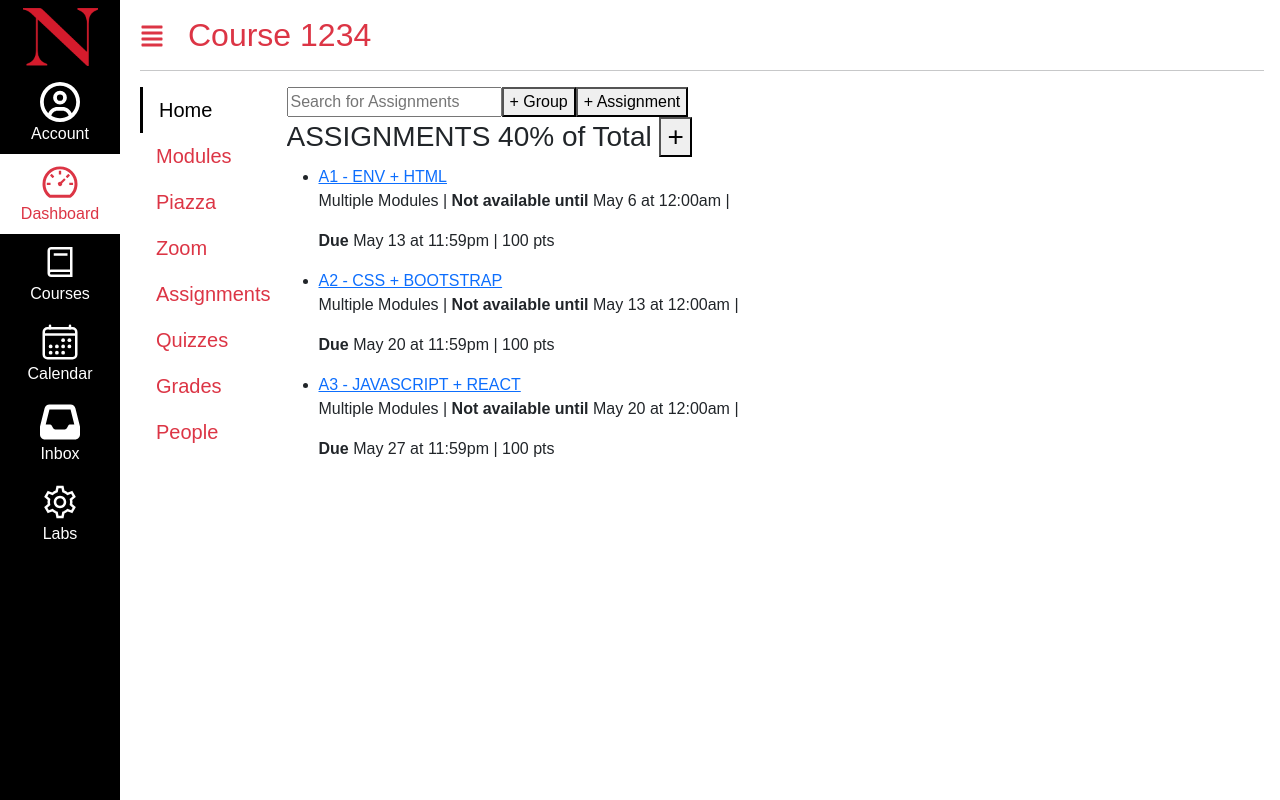
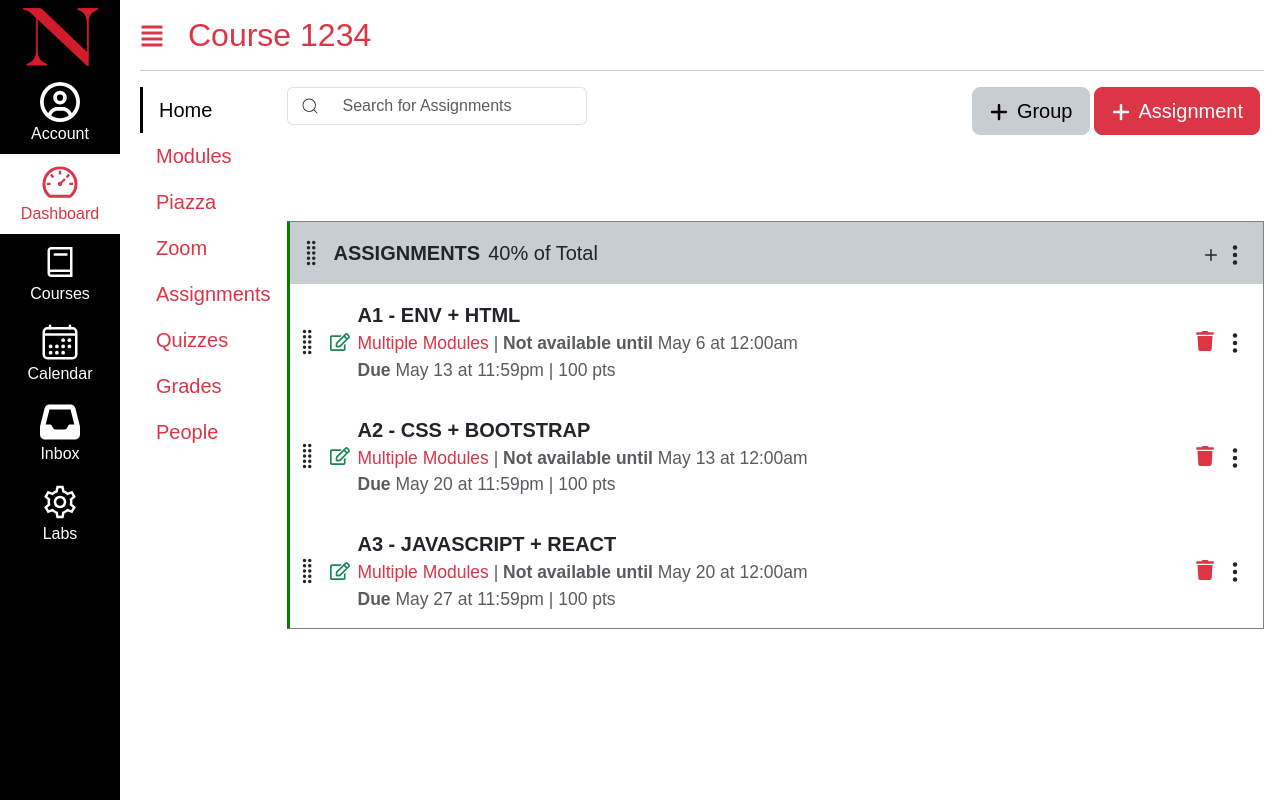
Before and after one commit to Connor-Karr/kambaz-next-js, a Next.js app: page /courses/1234/assignments in a window 1280 px wide. Built offline with nearby package versions, Linux system fonts and the light colour scheme.

Commit message:
Finished all of 2.5

```diff
--- /dev/null
+++ b/app/(kambaz)/courses/[cid]/assignments/AssignmentControlButtons.tsx
@@ -0,0 +1,11 @@
+import { IoEllipsisVertical } from "react-icons/io5";
+import { FaTrash } from "react-icons/fa";
+
+export default function AssignmentControlButtons() {
+  return (
+    <div className="float-end">
+      <FaTrash className="text-danger me-2 mb-1" />
+      <IoEllipsisVertical className="fs-4" />
+    </div>
+  );
+}
--- /dev/null
+++ b/app/(kambaz)/courses/[cid]/assignments/AssignmentsControls.tsx
@@ -0,0 +1,40 @@
+import { FaPlus } from "react-icons/fa6";
+import { CiSearch } from "react-icons/ci";
+import { Button } from "react-bootstrap";
+
+export default function AssignmentsControls() {
+  return (
+    <div id="wd-assignments-controls" className="text-nowrap">
+      <Button
+        variant="danger"
+        size="lg"
+        className="me-1 float-end"
+        id="wd-add-assignment"
+      >
+        <FaPlus className="position-relative me-2" style={{ bottom: "1px" }} />
+        Assignment
+      </Button>
+
+      <Button
+        variant="secondary"
+        size="lg"
+        className="me-1 float-end"
+        id="wd-add-assignment-group"
+      >
+        <FaPlus className="position-relative me-2" style={{ bottom: "1px" }} />
+        Group
+      </Button>
+
+      <div className="input-group" style={{ width: "300px" }}>
+        <span className="input-group-text bg-white border-end-0">
+          <CiSearch className="fs-5" />
+        </span>
+        <input
+          id="wd-search-assignment"
+          className="form-control border-start-0"
+          placeholder="Search for Assignments"
+        />
+      </div>
+    </div>
+  );
+}
--- a/app/(kambaz)/courses/[cid]/assignments/page.tsx
+++ b/app/(kambaz)/courses/[cid]/assignments/page.tsx
@@ -1,39 +1,104 @@
 import Link from "next/link";
+import { BsGripVertical, BsPlus } from "react-icons/bs";
+import { IoEllipsisVertical } from "react-icons/io5";
+import { FaRegEdit } from "react-icons/fa";
+import { ListGroup, ListGroupItem } from "react-bootstrap";
+import AssignmentsControls from "./AssignmentsControls";
+import AssignmentControlButtons from "./AssignmentControlButtons";
+
 export default function Assignments() {
   return (
     <div id="wd-assignments">
-        <input placeholder="Search for Assignments"
-               id="wd-search-assignment" />
-        <button id="wd-add-assignment-group">+ Group</button>
-        <button id="wd-add-assignment">+ Assignment</button>
-        <h3 id="wd-assignments-title">
-          ASSIGNMENTS 40% of Total <button>+</button> </h3>
-        <ul id="wd-assignment-list">
-          <li className="wd-assignment-list-item">
-            <Link href="/courses/1234/assignments/123"
-               className="wd-assignment-link" >
+      <AssignmentsControls />
+      <br />
+      <br />
+      <br />
+      <br />
+
+      <ListGroup className="rounded-0" id="wd-assignment-list">
+        <ListGroupItem className="wd-assignment-list-item p-0 mb-5 fs-5 border-gray">
+          <div className="wd-title p-3 ps-2 bg-secondary d-flex align-items-center">
+            <BsGripVertical className="me-2 fs-3" />
+            <strong>ASSIGNMENTS</strong>
+            <span className="ms-2">40% of Total</span>
+            <div className="ms-auto">
+              <BsPlus className="fs-4" />
+              <IoEllipsisVertical className="fs-4" />
+            </div>
+          </div>
+
+          <ListGroup className="rounded-0">
+            <ListGroupItem className="wd-assignment-list-item p-3 ps-1 border border-0">
+              <div className="d-flex align-items-center">
+                <BsGripVertical className="me-2 fs-3" />
+                <FaRegEdit className="me-2 fs-5 text-success" />
+                <div className="flex-grow-1">
+                  <Link
+                    href="/courses/1234/assignments/123"
+                    className="wd-assignment-link fw-bold text-dark text-decoration-none"
+                  >
                     A1 - ENV + HTML
                   </Link>
-            <p>Multiple Modules | <strong>Not available until</strong> May 6 at 12:00am |</p>
-            <p><strong>Due</strong> May 13 at 11:59pm | 100 pts</p>
-          </li>
-          <li className="wd-assignment-list-item">
-            <Link href="/courses/1234/assignments/124"
-               className="wd-assignment-link" >
+                  <div className="text-muted small">
+                    <span className="text-danger">Multiple Modules</span> |{" "}
+                    <strong>Not available until</strong> May 6 at 12:00am
+                  </div>
+                  <div className="text-muted small">
+                    <strong>Due</strong> May 13 at 11:59pm | 100 pts
+                  </div>
+                </div>
+                <AssignmentControlButtons />
+              </div>
+            </ListGroupItem>
+
+            <ListGroupItem className="wd-assignment-list-item p-3 ps-1 border border-0">
+              <div className="d-flex align-items-center">
+                <BsGripVertical className="me-2 fs-3" />
+                <FaRegEdit className="me-2 fs-5 text-success" />
+                <div className="flex-grow-1">
+                  <Link
+                    href="/courses/1234/assignments/124"
+                    className="wd-assignment-link fw-bold text-dark text-decoration-none"
+                  >
                     A2 - CSS + BOOTSTRAP
                   </Link>
-            <p>Multiple Modules | <strong>Not available until</strong> May 13 at 12:00am |</p>
-            <p><strong>Due</strong> May 20 at 11:59pm | 100 pts</p>
-          </li>
-          <li className="wd-assignment-list-item">
-            <Link href="/courses/1234/assignments/125"
-               className="wd-assignment-link" >
+                  <div className="text-muted small">
+                    <span className="text-danger">Multiple Modules</span> |{" "}
+                    <strong>Not available until</strong> May 13 at 12:00am
+                  </div>
+                  <div className="text-muted small">
+                    <strong>Due</strong> May 20 at 11:59pm | 100 pts
+                  </div>
+                </div>
+                <AssignmentControlButtons />
+              </div>
+            </ListGroupItem>
+
+            <ListGroupItem className="wd-assignment-list-item p-3 ps-1 border border-0">
+              <div className="d-flex align-items-center">
+                <BsGripVertical className="me-2 fs-3" />
+                <FaRegEdit className="me-2 fs-5 text-success" />
+                <div className="flex-grow-1">
+                  <Link
+                    href="/courses/1234/assignments/125"
+                    className="wd-assignment-link fw-bold text-dark text-decoration-none"
+                  >
                     A3 - JAVASCRIPT + REACT
                   </Link>
-            <p>Multiple Modules | <strong>Not available until</strong> May 20 at 12:00am |</p>
-            <p><strong>Due</strong> May 27 at 11:59pm | 100 pts</p>
-          </li>
-        </ul>
+                  <div className="text-muted small">
+                    <span className="text-danger">Multiple Modules</span> |{" "}
+                    <strong>Not available until</strong> May 20 at 12:00am
+                  </div>
+                  <div className="text-muted small">
+                    <strong>Due</strong> May 27 at 11:59pm | 100 pts
+                  </div>
+                </div>
+                <AssignmentControlButtons />
+              </div>
+            </ListGroupItem>
+          </ListGroup>
+        </ListGroupItem>
+      </ListGroup>
     </div>
   );
 }
--- a/app/(kambaz)/styles.css
+++ b/app/(kambaz)/styles.css
@@ -37,3 +37,7 @@
 .wd-lesson {
   border-left: 3px solid green !important;
 }
+
+.wd-assignment-list-item {
+  border-left: 3px solid green !important;
+}
```
Also changed, not shown: app/(kambaz)/account/Navigation.tsx (+27 -7 lines), app/(kambaz)/account/profile/page.tsx (+72 -14 lines), app/(kambaz)/account/signin/page.tsx (+29 -7 lines), app/(kambaz)/account/signup/page.tsx (+35 -8 lines), app/(kambaz)/courses/[cid]/assignments/[aid]/page.tsx (+184 -97 lines). Lines whose indentation alone changed are shown as unchanged.
